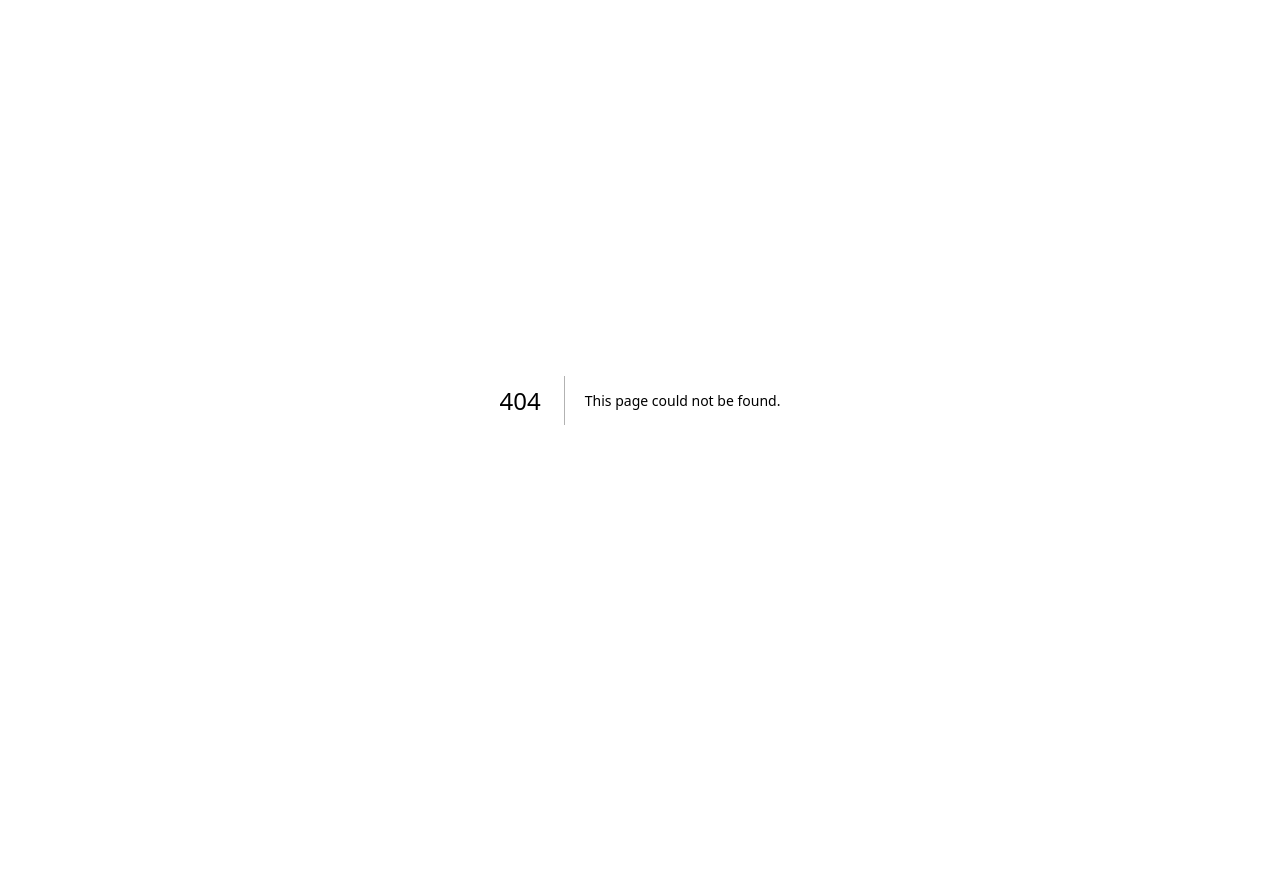
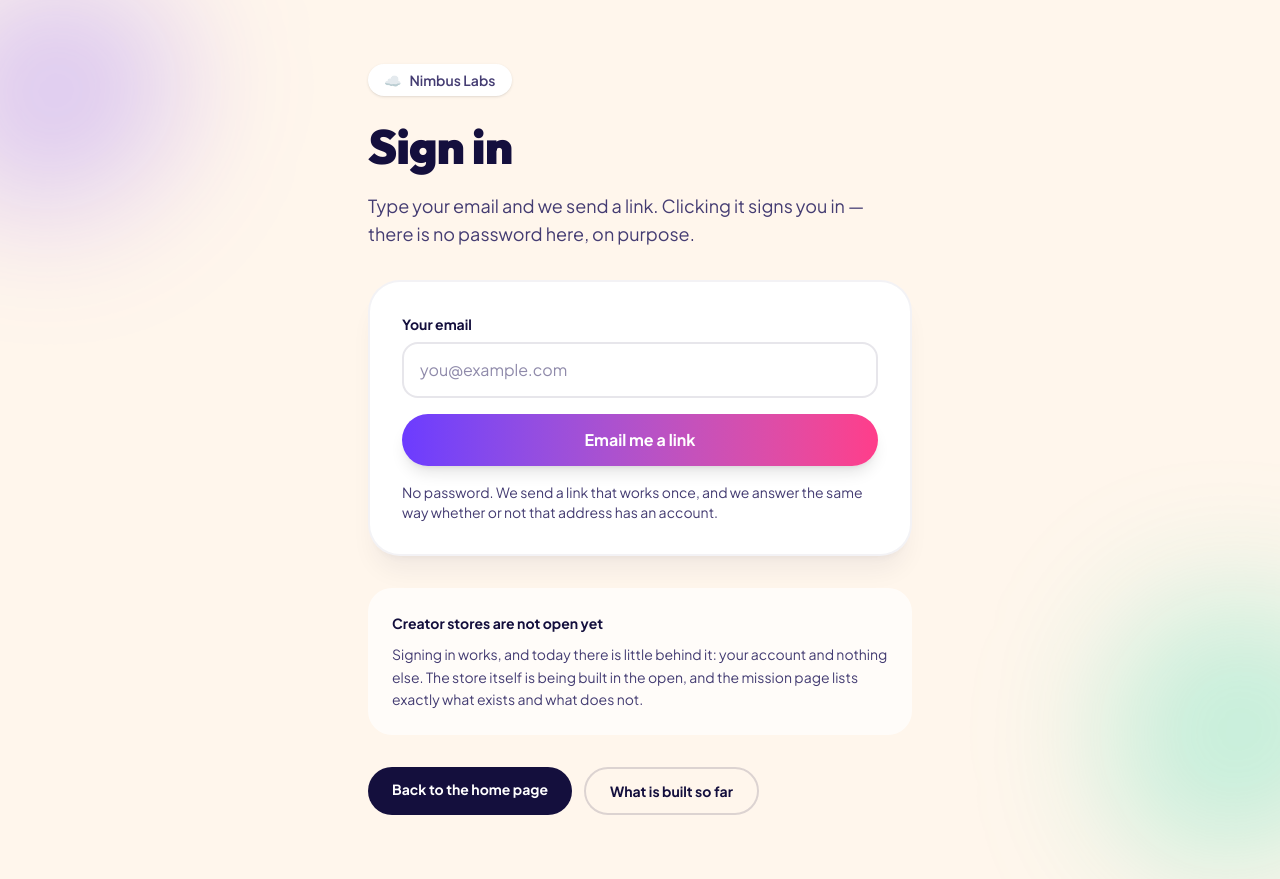
Before and after one commit to viniciussucupira/nimbus-labs, a Next.js app: page /signin in a window 1280 px wide. Before the commit this address had no page. Before the commit the page ends 800 px from the top, so only its background shows below. Built offline with nearby package versions, Linux system fonts and the light colour scheme.

Commit message:
feat(signin): the page where a creator asks for the link

```diff
--- /dev/null
+++ b/app/signin/page.tsx
@@ -0,0 +1,93 @@
+import type { Metadata } from "next";
+import Link from "next/link";
+import { SignInForm } from "@/components/signin-form";
+
+export const metadata: Metadata = {
+  title: "Sign in — Nimbus Labs",
+  description:
+    "Sign in to Nimbus Labs with a link sent to your email. No password to invent.",
+  robots: { index: false, follow: false },
+};
+
+const NOTICES: Record<string, { title: string; body: string }> = {
+  expired: {
+    title: "That link no longer works",
+    body: "A sign-in link works once and lasts 15 minutes. Ask for a fresh one below.",
+  },
+  out: {
+    title: "You are signed out",
+    body: "Your session is closed on this device.",
+  },
+};
+
+export default async function SignInPage({
+  searchParams,
+}: {
+  searchParams: Promise<{ [key: string]: string | string[] | undefined }>;
+}) {
+  const params = await searchParams;
+  const status = typeof params.status === "string" ? params.status : "";
+  const notice = NOTICES[status];
+
+  return (
+    <div className="relative min-h-screen overflow-hidden bg-cream text-ink">
+      <div
+        aria-hidden="true"
+        className="nb-blob absolute -left-16 top-0 h-56 w-56 bg-violet-brand/25 blur-3xl"
+      />
+      <div
+        aria-hidden="true"
+        className="nb-blob absolute -right-20 bottom-0 h-64 w-64 bg-mint-brand/25 blur-3xl"
+      />
+
+      <main id="content" className="relative mx-auto max-w-xl px-4 py-16">
+        <p className="inline-flex items-center gap-2 rounded-full bg-white px-4 py-1.5 text-sm font-semibold text-ink-soft shadow-sm">
+          <span aria-hidden="true">☁️</span> Nimbus Labs
+        </p>
+
+        <h1 className="font-display mt-5 text-4xl font-black leading-tight sm:text-5xl">
+          Sign in
+        </h1>
+        <p className="mt-4 text-lg text-ink-soft">
+          Type your email and we send a link. Clicking it signs you in — there is
+          no password here, on purpose.
+        </p>
+
+        {notice ? (
+          <div className="mt-6 rounded-3xl border-2 border-amber-brand/40 bg-amber-brand/10 p-5">
+            <p className="font-bold text-ink">{notice.title}</p>
+            <p className="mt-1 text-sm text-ink-soft">{notice.body}</p>
+          </div>
+        ) : null}
+
+        <div className="mt-8 rounded-[2rem] border-2 border-ink/5 bg-white p-6 shadow-xl shadow-ink/5 sm:p-8">
+          <SignInForm />
+        </div>
+
+        <div className="mt-8 rounded-3xl bg-white/70 p-6 text-sm leading-relaxed text-ink-soft">
+          <p className="font-bold text-ink">Creator stores are not open yet</p>
+          <p className="mt-2">
+            Signing in works, and today there is little behind it: your account
+            and nothing else. The store itself is being built in the open, and
+            the mission page lists exactly what exists and what does not.
+          </p>
+        </div>
+
+        <div className="mt-8 flex flex-wrap gap-3">
+          <Link
+            href="/"
+            className="rounded-full bg-ink px-6 py-3 text-sm font-bold text-white transition hover:-translate-y-0.5"
+          >
+            Back to the home page
+          </Link>
+          <Link
+            href="/mission"
+            className="rounded-full border-2 border-ink/15 px-6 py-3 text-sm font-bold text-ink transition hover:border-violet-brand hover:text-violet-deep"
+          >
+            What is built so far
+          </Link>
+        </div>
+      </main>
+    </div>
+  );
+}
```
